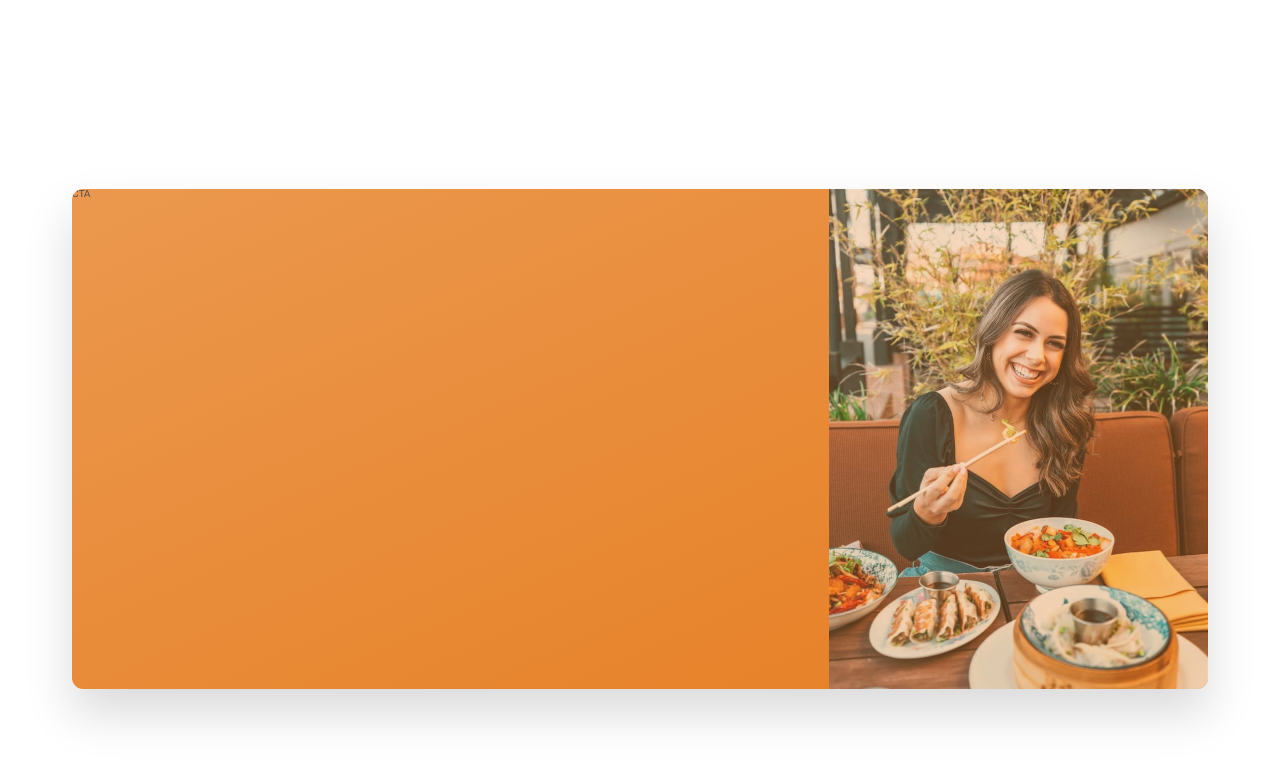
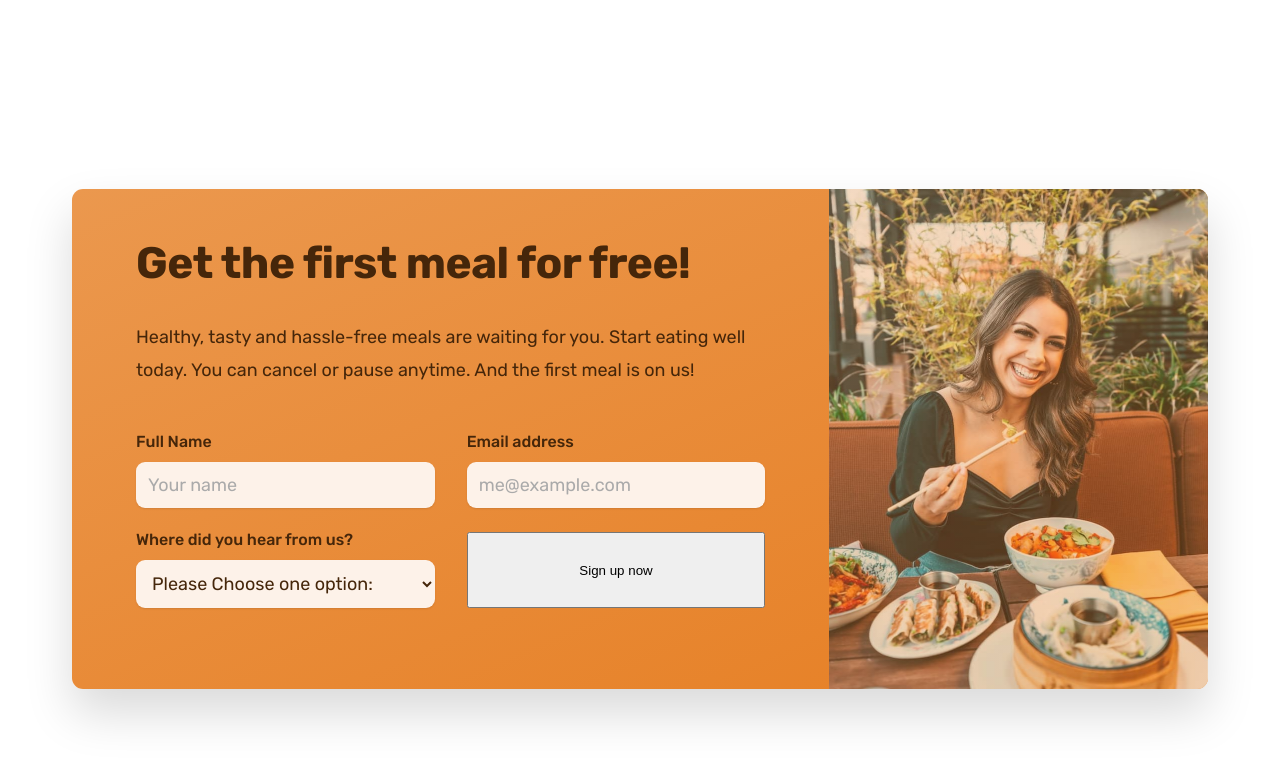
Before and after one commit to hishamrehab/FoodieFiesta, a plain HTML site: page index.html in a window 1280 px wide. Shown: the part 5774-6535 px from the top of the page. Drawn offline with nearby package versions, Linux system fonts and the light colour scheme.

Commit message:
Cta Forms

```diff
--- a/css/style.css
+++ b/css/style.css
@@ -523,8 +523,22 @@
     overflow: hidden;
 }
 
-.cta-text-box{}
+.cta-text-box {
+    padding:4.8rem 6.4rem  6.4rem 6.4rem;
+    color:#45260a;
+}
 
+.cta .heading-secondary {
+    /* color:#45260a; */
+    color: inherit;
+    margin-bottom: 3.2rem;
+}
+
+.cta-text {
+    font-size: 1.8rem;
+    line-height: 1.8;
+    margin-bottom: 4.8rem;
+}
 
 .cta-img-box {
     background-image:linear-gradient(
@@ -534,5 +548,42 @@
       url("../img/eating.jpg");
     background-size: cover;
     background-position: center;
+}
+
+.cta-form {
+    display: grid;
+    grid-template-columns: 1fr 1fr;
+    column-gap: 3.2rem;
+    row-gap: 2.4rem;
+}
+
+.cta-form label {
+ display: block;
+ font-size: 1.6rem;
+ font-weight: 500;
+ margin-bottom: 1.2rem;
+}
+
+.cta-form input  , .cta-form select {
+    width: 100%;
+    padding: 1.2rem;
+    font-size: 1.8rem;
+    font-family: inherit;
+    border: none;
+    background-color: #fdf2e9;
+    border-radius: 9px;
+    -webkit-border-radius: 9px;
+    -moz-border-radius: 9px;
+    -ms-border-radius: 9px;
+    -o-border-radius: 9px;
+    box-shadow: 0px 1px 2px rgba(0, 0, 0, 0.1);
+    color: inherit;
+}
+
+.cta-form input::placeholder {
+    color:#aaa;
 
 }
+
+
+.cta-form button {}
--- a/index.html
+++ b/index.html
@@ -394,7 +394,44 @@
       <section class="section-cta">
         <div class="container">
           <div class="cta">
-          <div class="cta-text-box">CTA</div>
+          <div class="cta-text-box">
+            <h2 class="heading-secondary">Get the first meal for free!</h2>
+            <p class="cta-text">
+              Healthy, tasty and hassle-free meals are waiting for you. Start eating well today. You can cancel or pause anytime. And the first meal is on us!
+              </p>
+
+              <form class="cta-form" action="#">
+                <div>
+                  <label for="full-name">Full Name</label>
+                  <input
+                   type="text"
+                    placeholder="Your name"
+                     id="full-name"  required/>
+                </div>
+             <div>
+              <label for="email">Email address</label>
+              <input  type="email"
+               placeholder="me@example.com"
+               id="email"required/>
+             </div>
+
+
+             <div>
+              <label for="select-where">Where did you hear from us?</label>
+              <select id="select-where" required>
+               <option value="">Please Choose one option: </option>
+               <option value="friends">Friends and family</option>
+               <option value="youtube">Youtube video</option>
+               <option value="Podcast">Podcast</option>
+               <option value="ad">Facebook ad</option>
+               <option value="Others">Others</option>
+              </select>
+             </div>
+                <button class="btn">Sign up now</button>
+              </form>
+
+          </div>
+
           <div class="cta-img-box"
            role="img"
            aria-label="Woman enjoying food"></div>
```
